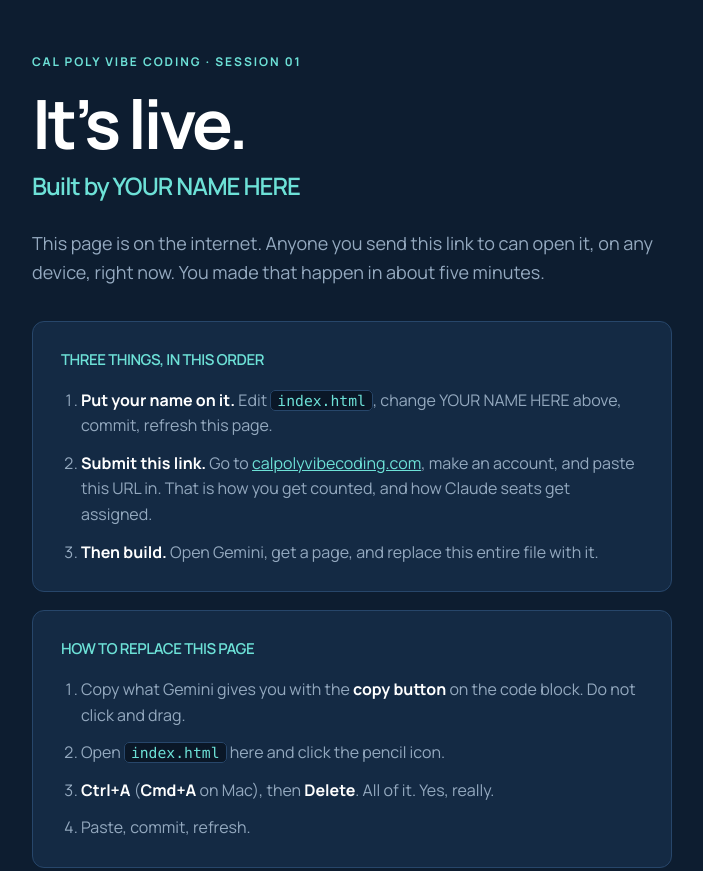
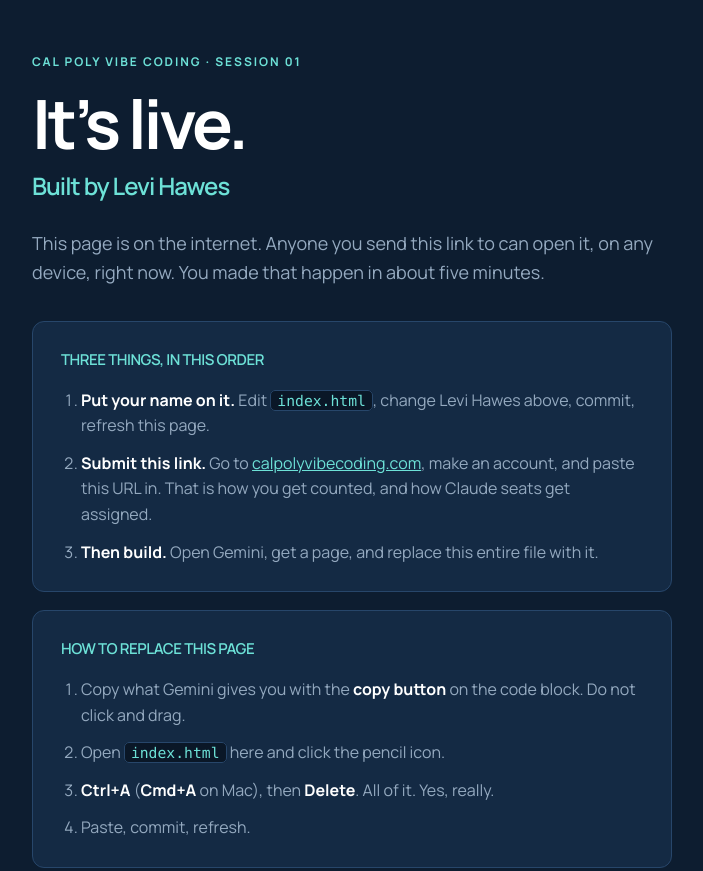
Before and after one commit to levihawes0/cpvc-levihawes-website, a plain HTML site: page index.html in a window 1280 px wide. Shown: the top 871 px of the page, without its empty margins (288-991 px from the left). Drawn offline with Linux system fonts and the light colour scheme; a web font is replaced by a local one.

Commit message:
Update author name in index.html

```diff
--- a/index.html
+++ b/index.html
@@ -112,7 +112,7 @@
   <h1>It&rsquo;s live.</h1>
 
   <!-- Step 5: change the name below to yours, then commit. -->
-  <p class="name">Built by YOUR NAME HERE</p>
+  <p class="name">Built by Levi Hawes</p>
 
   <p class="lead">
     This page is on the internet. Anyone you send this link to can open it,
@@ -123,7 +123,7 @@
     <h2>Three things, in this order</h2>
     <ol>
       <li><b>Put your name on it.</b> Edit <code>index.html</code>, change
-        YOUR NAME HERE above, commit, refresh this page.</li>
+        Levi Hawes above, commit, refresh this page.</li>
       <li><b>Submit this link.</b> Go to
         <a href="https://www.calpolyvibecoding.com/">calpolyvibecoding.com</a>,
         make an account, and paste this URL in. That is how you get counted,
```
